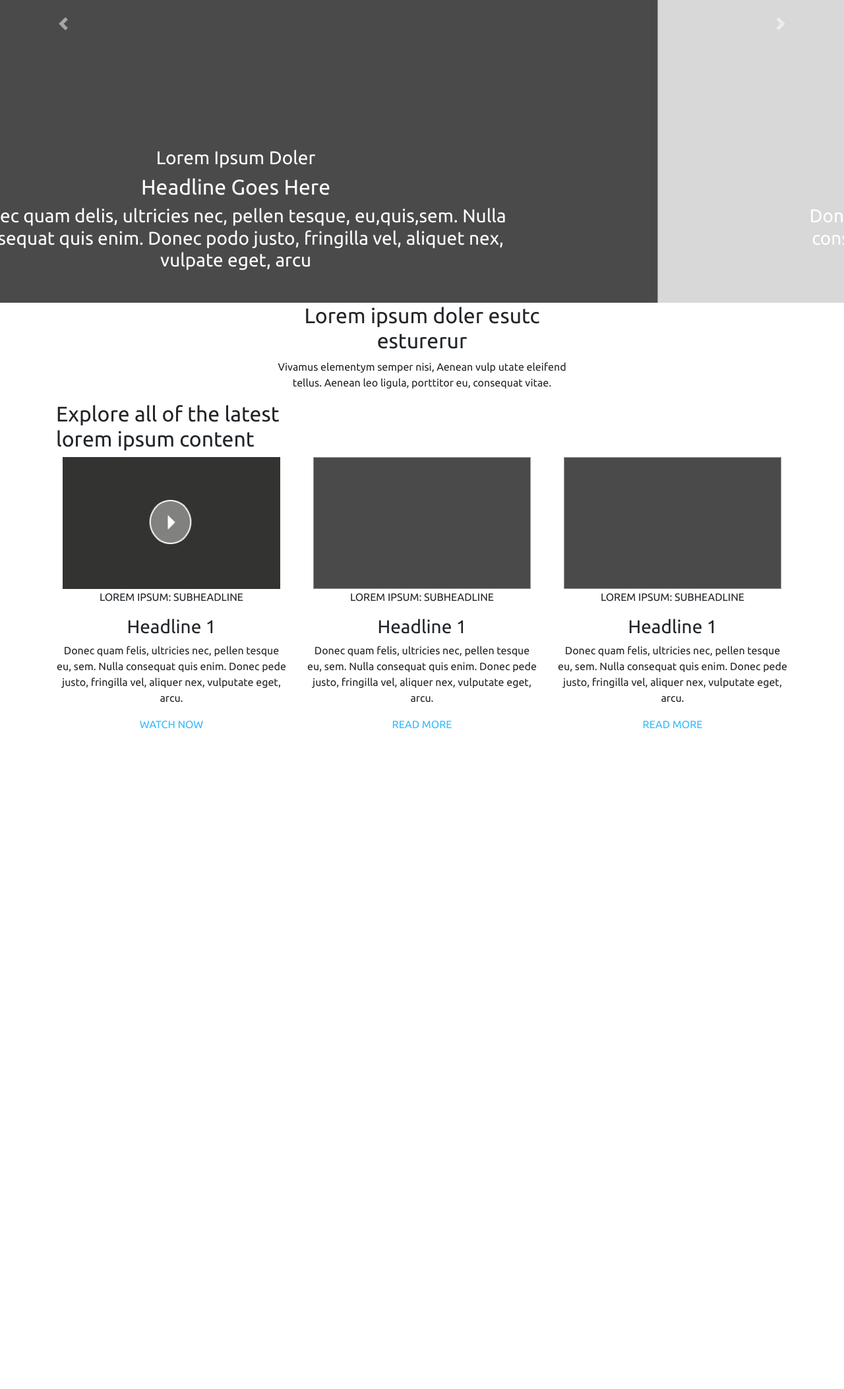
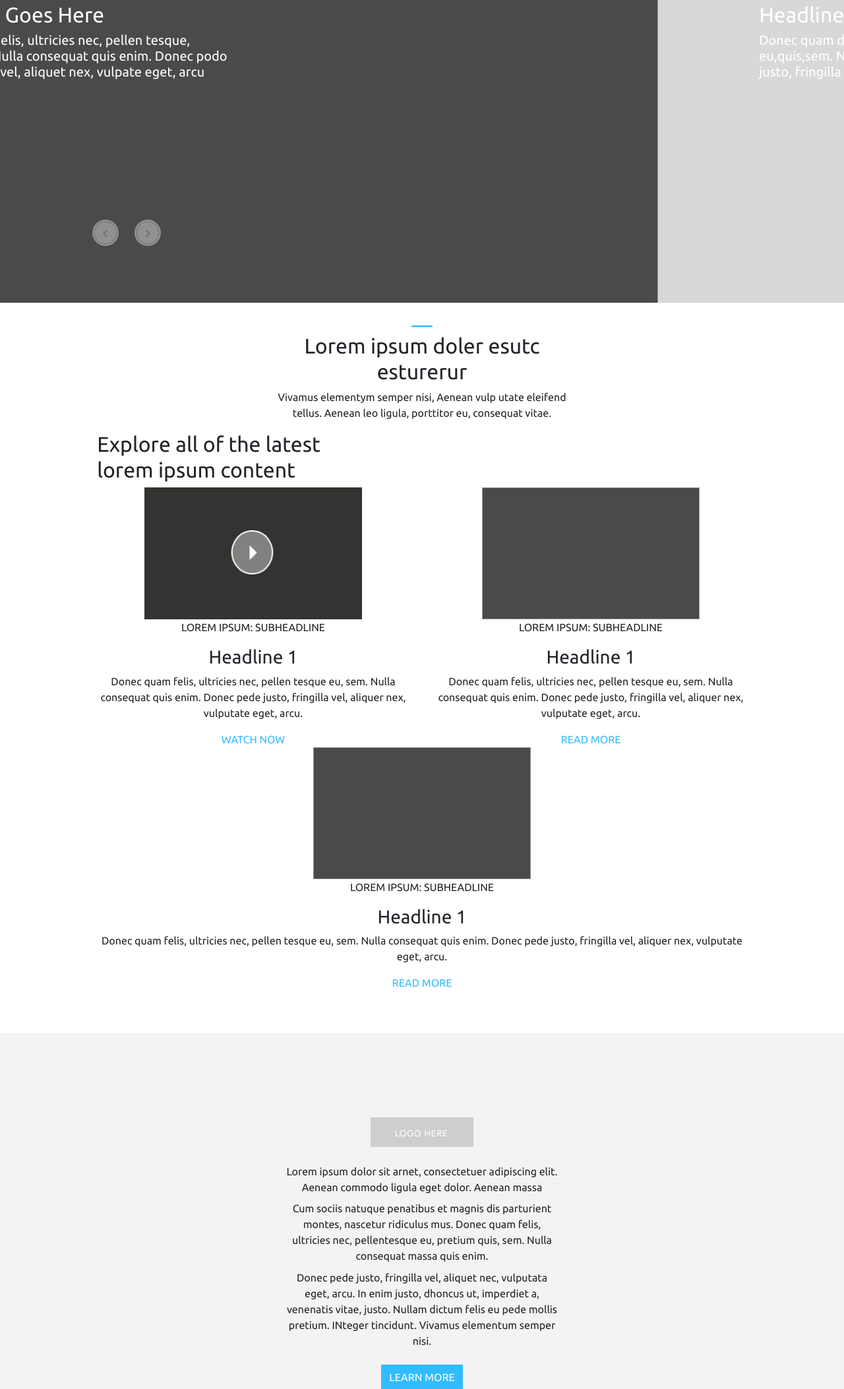
Before and after one commit to bc-whisnant/fe-project, a plain HTML site: page testing.html in a window 1280 px wide. Shown: the part 447-2553 px from the top of the page at 66% size. Before the commit the page ends 1557 px from the top, so only its background shows below. Drawn offline with nearby package versions, Linux system fonts and the light colour scheme.

Commit message:
further refinement

```diff
--- a/testing.html
+++ b/testing.html
@@ -21,6 +21,10 @@
 			margin: 0 auto;
 			font-family: 'Ubuntu', sans-serif;
 		}
+
+		.container {
+			max-width: 100%;
+		}
 		.nav-link {
 			color: white !important;
 		}
@@ -37,21 +41,68 @@
 			color: lightblue;
 		}
 
+		.carousel-control-next, .carousel-control-prev {
+			position: absolute;
+			top: 75%;
+
+		}
+
 		.carousel-control-next {
-    		left: 20 !important;
+    		left: 15%;
+    		width: 5% !important;
+		}
+
+		.carousel-control-prev {
+    		left: 10%;
+    		width: 5% !important;
+
+		}
+
+		.carousel-control-prev-icon {
+    		background-image: url('images/prev.png') !important;
+    		width: 40px;
+    		height: 40px;
+		}
+
+		.carousel-control-next-icon {
+    		background-image: url('images/next.png') !important;
+    		width: 40px;
+    		height: 40px;
+		}
+
+		.carousel-control-next:focus,
+		.carousel-control-next:hover,
+		.carousel-control-prev:focus,
+		.carousel-control-prev:hover {
+		    color: #D8D8D8 !important;
+		    text-decoration: none;
+		    outline: 0;
+		    opacity: .9;
+		}
+
+		.carousel-caption {
+			text-align: left;
+			top: 40%;
+			width: 40%;
+			left: 12%;
 		}
 
 		.mid-large-text {
 			max-width: 33%;
 			text-align: center;
 		}
+
+		.mid-large-text h2:first-child {
+			color: #33BBFF;
+		}
+
 		.mid-small-text {
 			max-width: 40%;
 			text-align: center;
 		}
 
-		.tab-1,
-		.tab-2 {
+		#tab1,
+		#tab2 {
 			color: black !important;
 		}
 
@@ -60,11 +111,13 @@
 		}
 
 		.gallery-large-text {
-
+			padding-left: 11.5%;
 		}
 
 		.gallery-container {
 			text-align: center;
+			margin-bottom: 5%;
+			width: 80%;
 		}
 
 		.more {
@@ -75,6 +128,43 @@
 		.more:visited {
 			color: #33BBFF;
 			text-decoration: none;
+		}
+
+		.bottom-section {
+			text-align: center;
+			background-color: #F3F3F3;
+			padding-top: 10%;
+			margin: 0 auto;
+			width: 100%;
+		}
+
+		.bottom-logo {
+			justify-content: center;
+			margin-bottom: 2%;
+		}
+
+		.bottom-text {
+			width: 33%;
+			margin: 0 auto;
+
+		}
+
+		.bottom-text p {
+			margin-bottom: 2%;
+		}
+
+		.bottom-text p:nth-child(3) {
+			margin-bottom: 6%;
+		}
+
+		.learn-more {
+			justify-content: center;
+		}
+
+		.learn-more a {
+			background-color: #33BBFF;
+			color: white;
+			padding: .5% 1%;
 		}
 	</style>
 </head>
@@ -91,7 +181,7 @@
           Section 1
         </a>
         <div class="dropdown-menu" aria-labelledby="navbarDropdown">
-          <a class="dropdown-item" href="#">Action</a>
+          <p class="dropdown-item" href="#">LOREM IPSUM</p>
           <a class="dropdown-item" href="#">Another action</a>
           <div class="dropdown-divider"></div>
           <a class="dropdown-item" href="#">Something else here</a>
@@ -129,19 +219,19 @@
     <div class="carousel-item active">
       <img class="d-block w-100" src="images/slide1.png" alt="First slide">
       <div class="carousel-caption d-none d-md-block">
-      <h3>Lorem Ipsum Doler</h3>
+      <h5>Lorem Ipsum Doler</h5>
       <h2>Headline Goes Here</h2>
-      <h3>Donec quam delis, ultricies nec, pellen tesque, eu,quis,sem.
+      <h5>Donec quam delis, ultricies nec, pellen tesque, eu,quis,sem.
           Nulla consequat quis enim. Donec podo justo, fringilla vel, aliquet nex, vulpate eget, arcu
-      </h3>
+      </h5>
   </div>
     </div>
     <div class="carousel-item">
       <img class="d-block w-100" src="images/slide2.png" alt="Second slide">
       <div class="carousel-caption d-none d-md-block">
-      <h3>Lorem Ipsum Doler</h3>
-      <h2>Headline Goes Here</h2>
-      <h3>Donec quam delis, ultricies nec, pellen tesque, eu,quis,sem.
+      <h5>Lorem Ipsum Doler</h5>
+      <h2>Headline Goes Here</h5>
+      <h5>Donec quam delis, ultricies nec, pellen tesque, eu,quis,sem.
           Nulla consequat quis enim. Donec podo justo, fringilla vel, aliquet nex, vulpate eget, arcu
       </h3>
     </div>
@@ -156,7 +246,12 @@
   </a>
 </div>
 
+
+
+
+
 <div class="container mid-large-text">
+  <h2>__</h2>
   <h2>Lorem ipsum doler esutc esturerur</h2>
 </div>
 
@@ -164,9 +259,6 @@
   <p>Vivamus elementym semper nisi, Aenean vulp utate eleifend tellus.
      Aenean leo ligula, porttitor eu, consequat vitae.</p>
 </div>
-
-
-
 
 <div class="container gallery-large-text">
   <h2>Explore all of the latest <br />lorem ipsum content</h2>
@@ -199,6 +291,23 @@
 
 </div>
 
+<div class="container bottom-section">
+	<div class="row bottom-logo">
+		<img src="images/bottom-logo.png">
+	</div>
+	<div class="row bottom-text">
+		<p>Lorem ipsum dolor sit arnet, consectetuer adipiscing elit. Aenean commodo ligula eget dolor. Aenean massa</p>
+
+		<p>Cum sociis natuque penatibus et magnis dis parturient montes, nascetur ridiculus mus. Donec quam felis, ultricies nec, pellentesque eu, pretium quis, sem. Nulla consequat massa quis enim.</p>
+
+		<p>Donec pede justo, fringilla vel, aliquet nec, vulputata eget, arcu. In enim justo, dhoncus ut, imperdiet a, venenatis vitae, justo. Nullam dictum felis eu pede mollis pretium. INteger tincidunt. Vivamus elementum semper nisi.</p>
+	</div>
+
+	<div class="row learn-more">
+		<a href="#">LEARN MORE</a>
+	</div>
+</div>
+
 
 
 </body>
```
Also changed, not shown: images/bottom-logo.png (added), images/next.png (added), images/prev.png (added).
